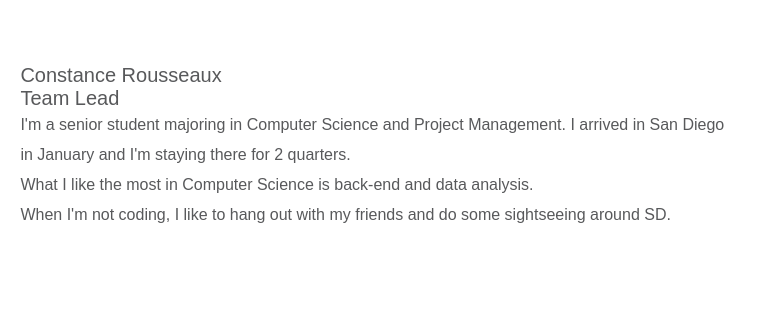
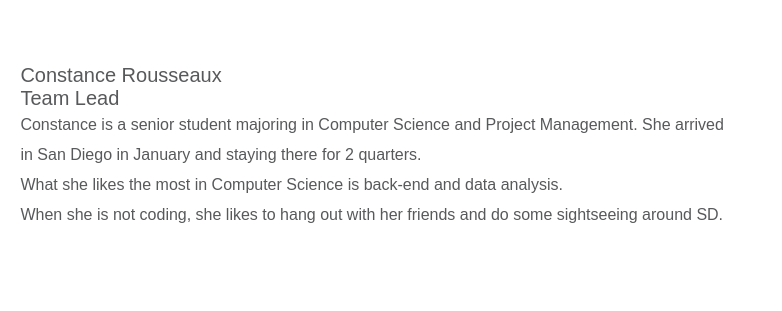
Before and after one commit to maxkeomanivong/Team7, a plain HTML site: page index.html in a window 1280 px wide. Shown: the part 274-585 px from the top of the page, 404-1186 px from the left. Drawn offline with Linux system fonts and the light colour scheme.

Commit message:
Update index.html

```diff
--- a/index.html
+++ b/index.html
@@ -115,9 +115,9 @@
           <div class="name">Constance Rousseaux</div>
           <div class="title">Team Lead</div>
           <div class="bio">
-            I'm a senior student majoring in Computer Science and Project Management. I arrived in San Diego in January and I'm staying there for 2 quarters. <br/>
-            What I like the most in Computer Science is back-end and data analysis.<br/>
-            When I'm not coding, I like to hang out with my friends and do some sightseeing around SD.
+            Constance is a senior student majoring in Computer Science and Project Management. She arrived in San Diego in January and staying there for 2 quarters. <br/>
+            What she likes the most in Computer Science is back-end and data analysis.<br/>
+            When she is not coding, she likes to hang out with her friends and do some sightseeing around SD.
           </div>
         </div>
       </div>
```
